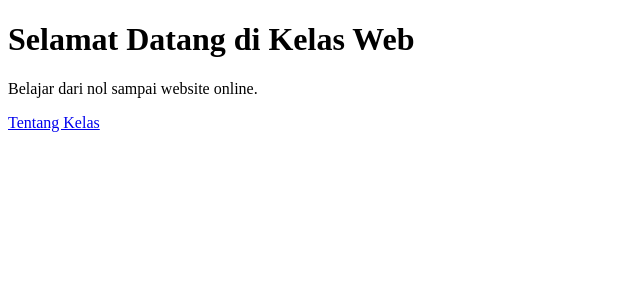
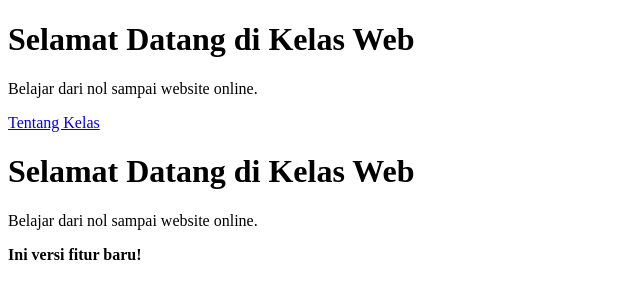
Before and after one commit to yozgra/project-pertama, a plain HTML site: page index.html in a window 1280 px wide. Shown: the whole page, without its empty margins (0-640 px from the left). Drawn offline with Linux system fonts and the light colour scheme.

Commit message:
Menambah teks fitur baru

```diff
--- a/index.html
+++ b/index.html
@@ -7,5 +7,8 @@
   <h1>Selamat Datang di Kelas Web</h1>
   <p>Belajar dari nol sampai website online.</p>
   <a href="about.html">Tentang Kelas</a>
+  <h1>Selamat Datang di Kelas Web</h1>
+<p>Belajar dari nol sampai website online.</p>
+<p><b>Ini versi fitur baru!</b></p>
 </body>
 </html>
```
